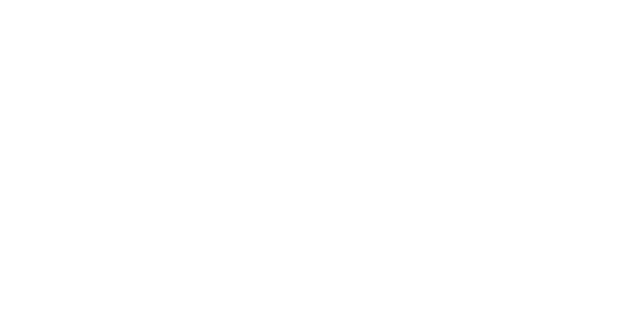
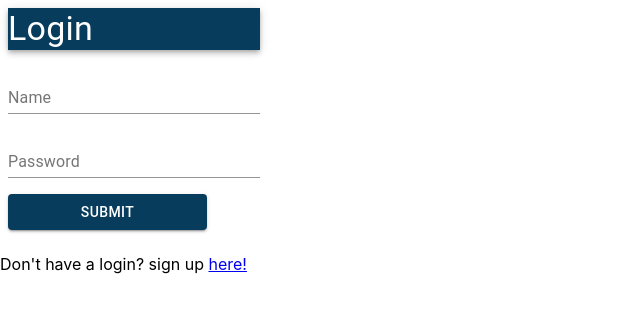
Before and after one commit to BloomTech-Labs/mission-control2-fe, a React (Create React App) app: page / in a window 1280 px wide. Shown: the top 312 px of the page, without its empty margins (0-640 px from the left). Built offline with nearby package versions, Linux system fonts and the light colour scheme.

Commit message:
changed route

```diff
--- a/src/App.js
+++ b/src/App.js
@@ -10,7 +10,7 @@
     <Router>
       <ThemeProvider theme={theme}>
         <Route path='/dashboard/:id' component={Dash} />
-        <Route path='/login' render={() => (<Login />)} />
+        <Route exactPath='/' render={() => (<Login />)} />
         <Route path='/register' component={Register} />
       </ThemeProvider>
     </Router>
```
